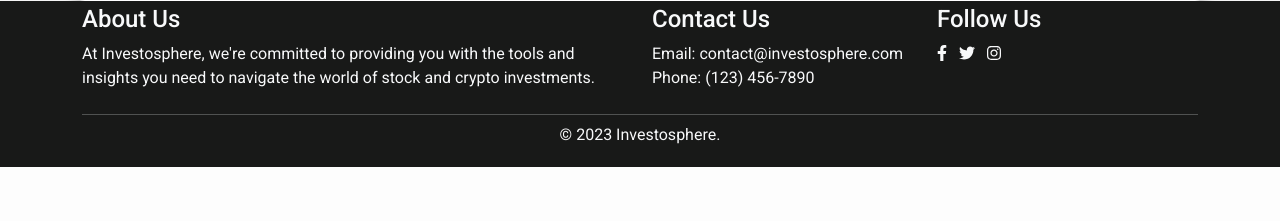
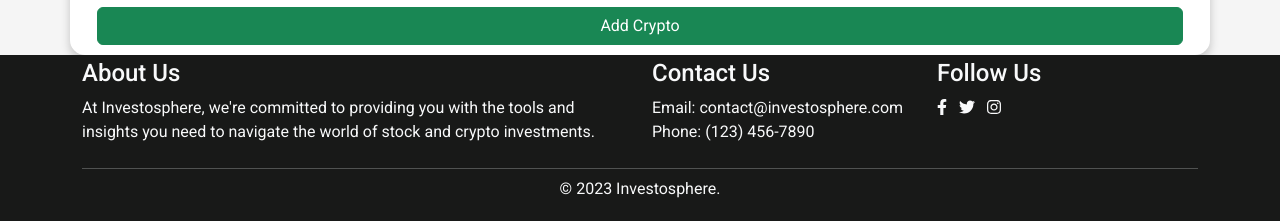
Before and after one commit to Danvm94/investosphere, a Django app: page /manage/ in a window 1280 px wide. Shown: the part 711-932 px from the top of the page. Before the commit the page ends 878 px from the top, so only its background shows below. Run offline with Django 4.2, Linux system fonts and the light colour scheme; some libraries are stand-ins or nearby versions.

Commit message:
Admins can now add new cryptos available on the website, there is a new bug when you delete a crypto it will not delete from user's wallet, making the website not finding the crypto in cache.

```diff
--- a/templates/manage.html
+++ b/templates/manage.html
@@ -45,14 +45,41 @@
                                 <form method="post" action="{% url 'delete_crypto' %}">
                                     {% csrf_token %}
                                     <input type="hidden" name="crypto_name" value="{{ crypto.name }}">
-                                    <button type="submit">Delete</button>
+                                    <button type="submit" class="btn btn-danger">Delete</button>
                                 </form>
                             </td>
                         </tr>
                     {% endfor %}
                     </tbody>
                 </table>
+                <button id="view-more-btn" class="btn btn-success mt-3 table-btn" data-bs-toggle="modal"
+                        data-bs-target="#addCrypto">Add Crypto
+                </button>
             </div>
         </div>
     </div>
+
+    <div class="modal fade wallet-modal text-center" id="addCrypto" tabindex="-1"
+         aria-labelledby="depositModalLabel" aria-hidden="true">
+        <div class="modal-dialog">
+            <form class="add-money-form" method="POST">
+                <div class="modal-content">
+                    <div class="modal-header">
+                        <h1 class="modal-title fs-4" id="depositModalLabel"><i
+                                class="fa-solid fa-money-bill-transfer"></i> Add Crypto</h1>
+                        <button type="button" class="btn-close" data-bs-dismiss="modal" aria-label="Close"></button>
+                    </div>
+                    <div class="modal-body text-center d-flex flex-column">
+                        {% csrf_token %}
+                        {{ add_crypto_form }}
+                    </div>
+                    <div class="modal-footer justify-content-between">
+                        <button type="button" class="btn btn-secondary" data-bs-dismiss="modal">Close</button>
+                        <button type="submit" class="btn btn-success" name="sell_form" value="submit_sell">Confirm
+                        </button>
+                    </div>
+                </div>
+            </form>
+        </div>
+    </div>
 {% endblock %}
--- a/user_management/forms.py
+++ b/user_management/forms.py
@@ -1,6 +1,19 @@
 from django import forms
 from django.contrib.auth.forms import UserCreationForm
 from django.contrib.auth.models import User
+from django.core.exceptions import ValidationError
+from .models import Crypto
+import requests
+import os
+
+
+def validate_crypto(value):
+    coin_api = os.environ.get('COIN_API_URL')
+    response = requests.get(coin_api + f'/coins/{value}')
+    if response.status_code != 200:
+        raise ValidationError("The crypto {} does not exist.".format(value))
+    if Crypto.objects.filter(name=value).exists():
+        raise ValidationError("The crypto {} is already added to the system.".format(value))
 
 
 class RegistrationForm(UserCreationForm):
@@ -9,3 +22,10 @@ class RegistrationForm(UserCreationForm):
     class Meta:
         model = User
         fields = ['username', 'email', 'password1', 'password2']
+
+
+class AddCryptoForm(forms.Form):
+    crypto = forms.CharField(
+        label='Crypto',
+        widget=forms.TextInput(attrs={'class': ''}),
+        validators=[validate_crypto])
--- a/user_management/views.py
+++ b/user_management/views.py
@@ -1,5 +1,5 @@
 from django.shortcuts import render, redirect
-from .forms import RegistrationForm
+from .forms import RegistrationForm, AddCryptoForm
 from django.contrib import messages
 from django.contrib.auth import authenticate, login, logout
 from .registration import register_user
@@ -56,8 +56,18 @@ def home_view(request):
 
 
 def manage_view(request):
-    cryptos = Crypto.objects.all()
-    return render(request, 'manage.html', {'cryptos': cryptos})
+    add_crypto_form = AddCryptoForm(request.POST or None)
+    if request.method == 'POST':
+        if add_crypto_form.is_valid():
+            name = add_crypto_form.cleaned_data['crypto']
+            Crypto.objects.create(name=name)
+            clear_cache()
+        else:
+            display_form_errors(request, add_crypto_form)
+        return redirect('manage')
+    elif request.method == 'GET':
+        cryptos = Crypto.objects.all()
+        return render(request, 'manage.html', {'cryptos': cryptos, 'add_crypto_form': add_crypto_form})
 
 
 def delete_crypto(request):
```
